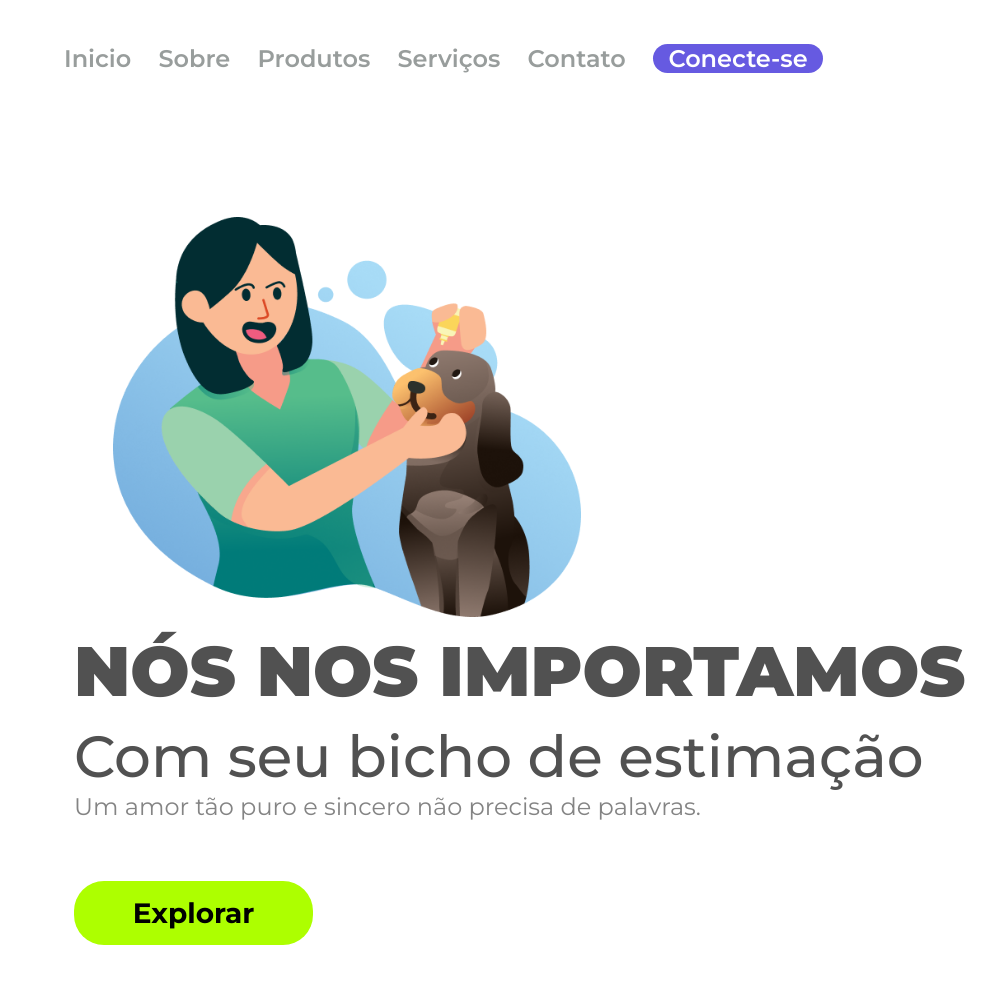
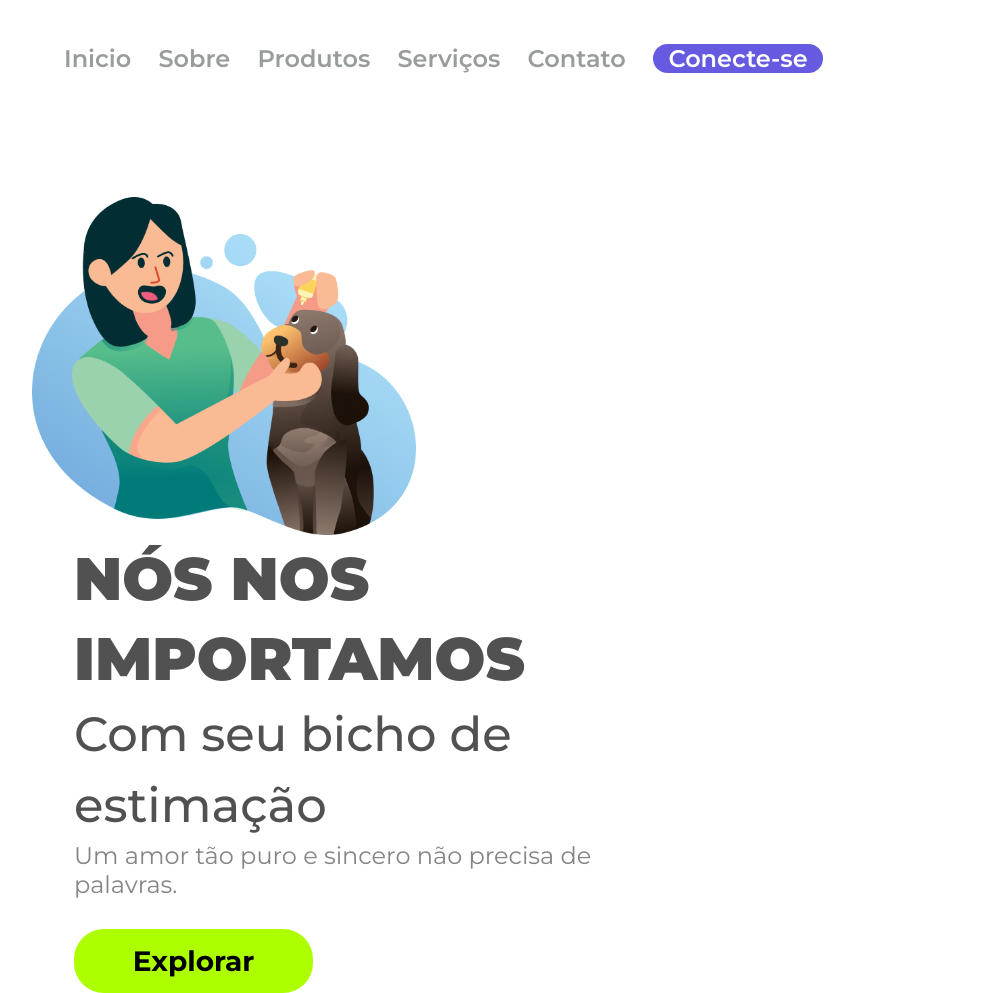
Before and after one commit to rafaelfaust/nos-importamos, a plain HTML site: page index.html in a window 1280 px wide. Shown: the whole page, without its empty margins (12-1008 px from the left). Before the commit the page ends 945 px from the top, so only its background shows below. Drawn offline with Linux system fonts and the light colour scheme.

Commit message:
Projeto Finalizado

```diff
--- a/styles.css
+++ b/styles.css
@@ -6,7 +6,7 @@
 }
 
 header {
-    margin: 44px 0 144px 76px;
+    margin: 44px 0 124px 76px;
 
 }
 .link {
@@ -38,26 +38,26 @@ section {
 }
 
 img {
-    width: 468px;
-    height: 400px;
-    margin-left: 125px;
+    width: 30%;
+    height: 30%;
+    margin-left: 44px;
     display: inline-block;
 }
 
 h1 {
     font-weight: 900;
-    font-size: 70px;
-    line-height: 100px;
+    font-size: 60px;
+    line-height: 80px;
     color: #515151;
-    width: 1000px;
+    width: 70%;
 }
 
 h2 {
     font-weight: 500;
-    font-size: 58px;
+    font-size: 48px;
     line-height: 71px;
     color: #515151;
-    width: 1000px;
+    width: 70%;
 }
 
 p {
@@ -66,7 +66,7 @@ p {
     font-size: 24px;
     line-height: 29px;
     color: #848484;
-    width:auto;
+    width:70%;
 }
 
 .explorar {
@@ -80,7 +80,31 @@ p {
     cursor: pointer;
     color: #000000;
     border:none;
-    margin-top: 60px;
+    margin-top: 30px;
+}
+
+.link:hover {
+    opacity: .4;
+}
+
+.button-header:hover {
+    opacity: .4;
+}
+
+.link:active {
+    color: #665AE1
+}
+
+.button-header:active {
+    background: #ADFD00;
+}
+
+.explorar:hover {
+    opacity: .4;
+}
+
+.explorar:active {
+    background: #665AE1;
 }
 
 @media screen and (max-width: 767px) {
@@ -105,7 +129,7 @@ p {
     h1{
         text-align: center;
         font-size: 30px;
-        line-height: 51px;
+        line-height: 31px;
         width: 100%;
     }
 
```
